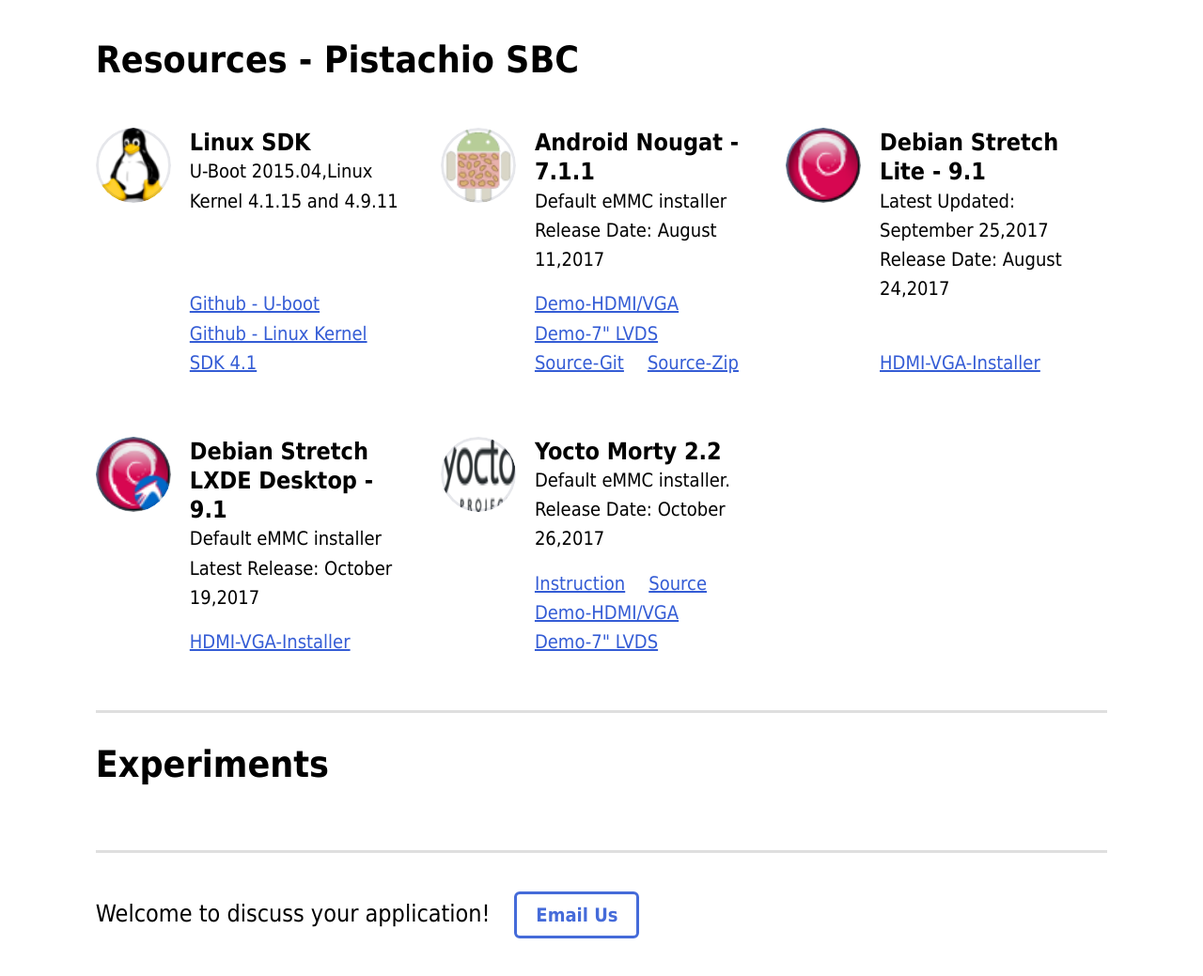
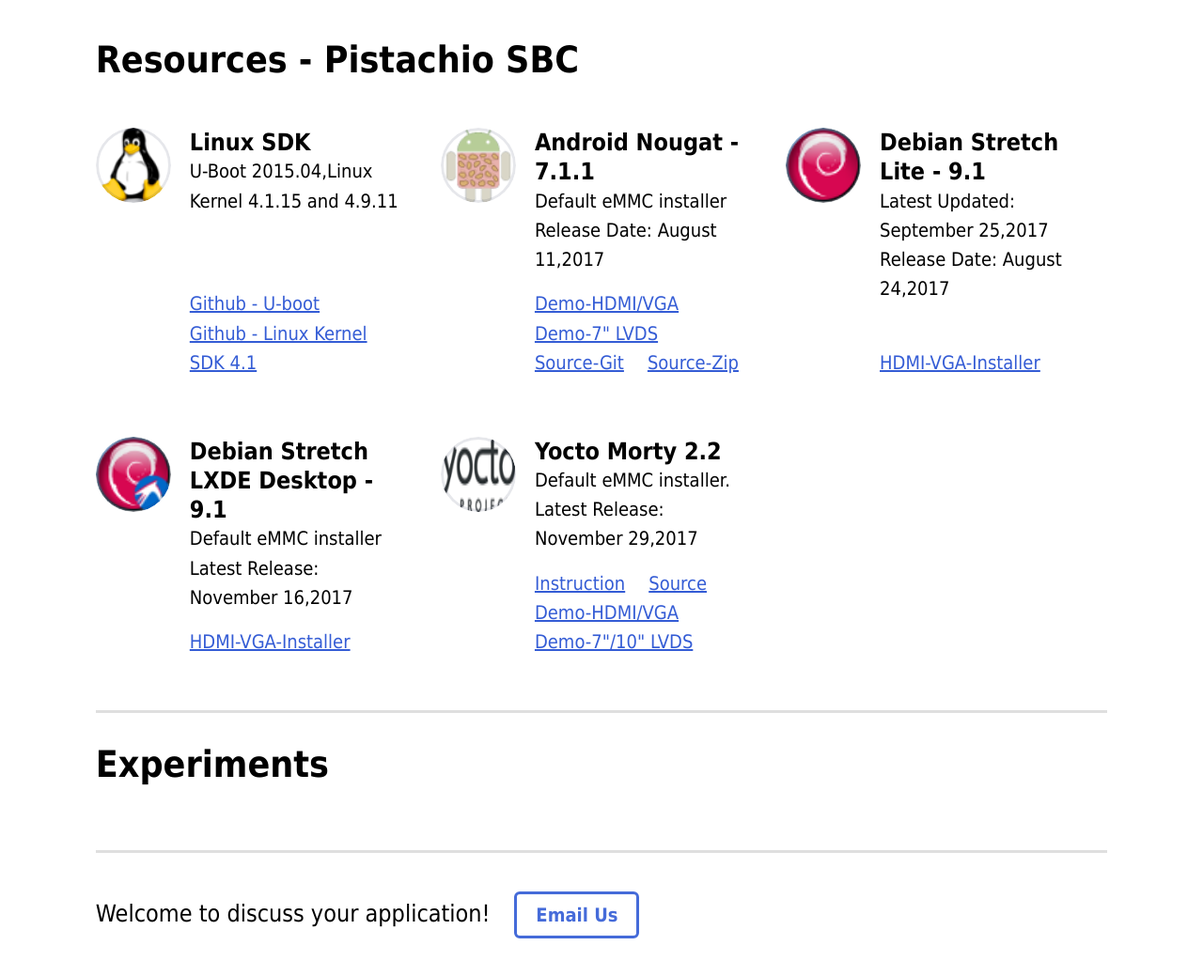
Before and after one commit to nutsboard/web, a Flask app: page /pistachio_download in a window 1280 px wide. Shown: the part 691-1730 px from the top of the page at 94% size. Run offline with Flask 2, Linux system fonts and the light colour scheme.

Commit message:
update debian and yocto images

```diff
--- a/templates/pistachio_download.html
+++ b/templates/pistachio_download.html
@@ -175,9 +175,9 @@
         <div class="u-spaceLeft u-flex u-flexCol u-size1of1">
           <h3 class="u-textGrow1">Debian Stretch LXDE Desktop - 9.1</h3>
           <p class="u-md-padRight">Default eMMC installer</p>
-          <p class="u-md-padRight">Latest Release: October 19,2017</p>
+          <p class="u-md-padRight">Latest Release: November 16,2017</p>
           <ul class="u-listInline u-padTop01 u-flexExpandTop">
-          <li><a href="https://www.dropbox.com/s/bjgprsliruy5dzx/10192017_pistachio-sbc_debian-desktop-9.1_hdmi_vga_installer.zip?dl=0">HDMI-VGA-Installer</a></li>
+          <li><a href="https://www.dropbox.com/s/r7aky5vpb0wxjyb/11162017_pistachio-sbc_debian-desktop-9.1_hdmi_vga_installer.zip?dl=0">HDMI-VGA-Installer</a></li>
           </ul>
         </div>
       </div>
@@ -192,12 +192,12 @@
             <div class="u-spaceLeft u-flex u-flexCol u-size1of1">
               <h3 class="u-textGrow1">Yocto Morty 2.2</h3>
               <p class="u-md-padRight">Default eMMC installer.</p>
-              <p class="u-md-padRight">Release Date: October 26,2017</p>
+              <p class="u-md-padRight">Latest Release: November 29,2017</p>
               <ul class="u-listInline u-padTop01 u-flexExpandTop">
                 <li><a href="https://github.com/nutsboard/nutsboard-yocto-bsp-imx.git">Instruction</a></li>
                 <li><a href="https://www.dropbox.com/s/9tib1gzix4haxnv/pistachio_yocto-2.2_source_10262017.tar.xz?dl=0">Source</a></li>
                 <li><a href="https://www.dropbox.com/s/e2b20mbrsavgu32/10242017_pistachio_yocto-2.2_hdmi_vga_installer.zip?dl=0">Demo-HDMI/VGA</a></li>
-                <li><a href="https://www.dropbox.com/s/r9ue0uosn8grdm9/10242017_pistachio_yocto-2.2_lvds_7inch_installer.zip?dl=0">Demo-7" LVDS</a></li>
+                <li><a href="https://www.dropbox.com/s/e9j7oe35v6lo507/11292017_pistachio_yocto-2.2_lvds_7inch_installer.zip?dl=0">Demo-7"/10" LVDS</a></li>
              </ul>
             </div>
           </div>
```
